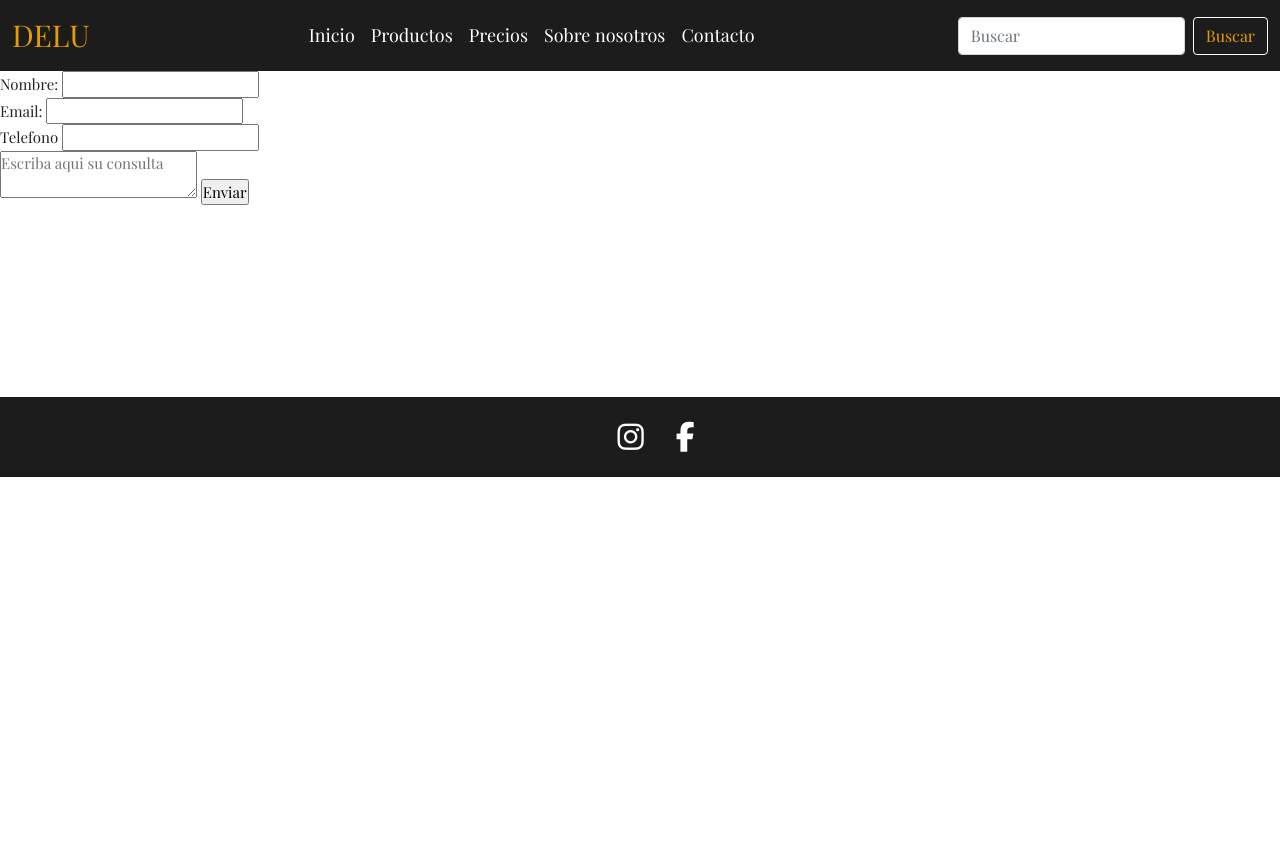
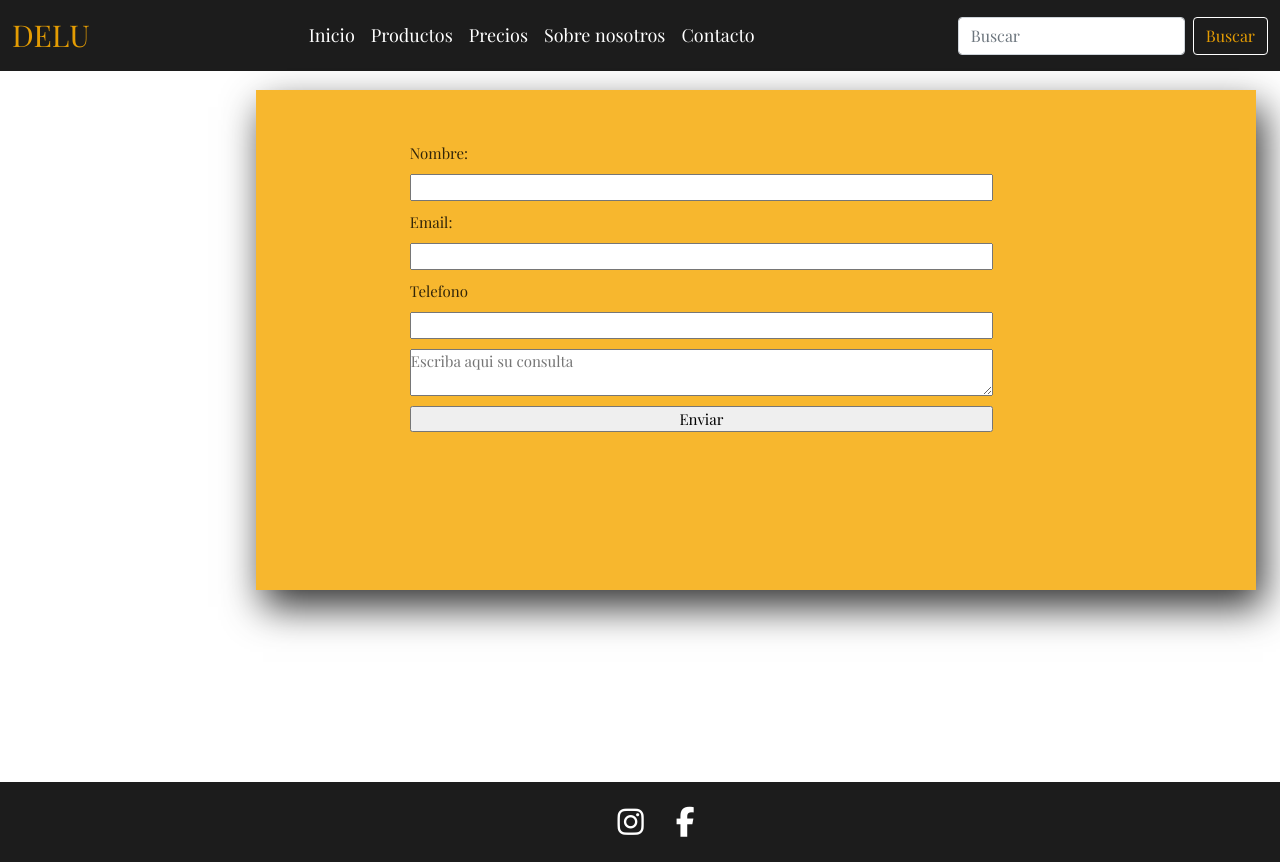
Before and after one commit to LuisJimenez99/ProyectoDelu, a plain HTML site: page Paginas/contacto.html in a window 1280 px wide. Before the commit the page ends 800 px from the top, so only its background shows below. Drawn offline with nearby package versions, Linux system fonts and the light colour scheme.

Commit message:
Se modifico la pagina contacto. agregado de estilos tanto al formulario como el fondo

```diff
--- a/Paginas/contacto.html
+++ b/Paginas/contacto.html
@@ -51,7 +51,9 @@
         </div>
       </nav>
 </header>
-    <form>
+
+<Section class="form-contact">
+  <form class="contact">
       <div class="formularioNombre" >
           <label>Nombre:</label>
           <input type="text">
@@ -69,6 +71,29 @@
           <input type="submit" value="Enviar">
       </div>
   </form>
+</Section>
+
+
+
+<!-- <section>
+  <div class="tituloContacto">
+    <h2>Tazas</h2>
+  </div>
+</section>
+
+<section>
+  <div class="input-group">
+    <span class="input-group-text">Nombres</span>
+    <input type="text" aria-label="Nombres" class="form-control">
+  </div>
+
+  <div class="input-group">
+    <span class="input-group-text">Apellido</span>
+    <input type="text" aria-label="Apellido" class="form-control">
+  </div>
+</section>
+ -->
+
 
     <footer>
       <ul class="redes">
--- a/style.css
+++ b/style.css
@@ -144,22 +144,6 @@ body{
     text-align: center;
     margin-top: 4%;
 }
-/* .galeriaTazas{
-
-    width: 100%;
-    height: 100%;
-    object-fit: cover
-}
-.galeriaCuadros{
-    width: 100%;
-    height: 100%;
-    object-fit: cover
-}
-.galeriaFotos{
-    width: 100%;
-    height: 100%;
-    object-fit: cover
-} */
 
 @media only screen and (max-width: 780px) {
     .contenedorPadre{
@@ -177,6 +161,38 @@ body{
     .galeriaFotos{
         padding-top: 4%;
     }
+}
+
+/* .tituloContacto{
+    text-align: center;
+    margin-top: 4%;
+}
+.input-group{
+    width: 25%;
+} */
+
+.form-contact{
+    background-color: rgba(247, 178, 30, 0.925);
+    width: 1000px;
+    height: 500px;
+    margin-top: 1.5%;
+    padding-top: 3%;
+    margin-left: 20%;
+    padding-left: 11%;
+    box-shadow: 7px 17px 37px rgba(0, 0, 0, 0.8);
+}
+
+.contact{
+    padding: 13px;
+    overflow: hidden;
+    color: rgba(0, 0, 0, 0.8);
+
+}
+.contact label, .contact input, .contact textarea {
+    display: block;
+    width: 70%;
+    margin-bottom: 10px;
+
 }
 
 footer{
```
Lines whose indentation alone changed are shown as unchanged.
